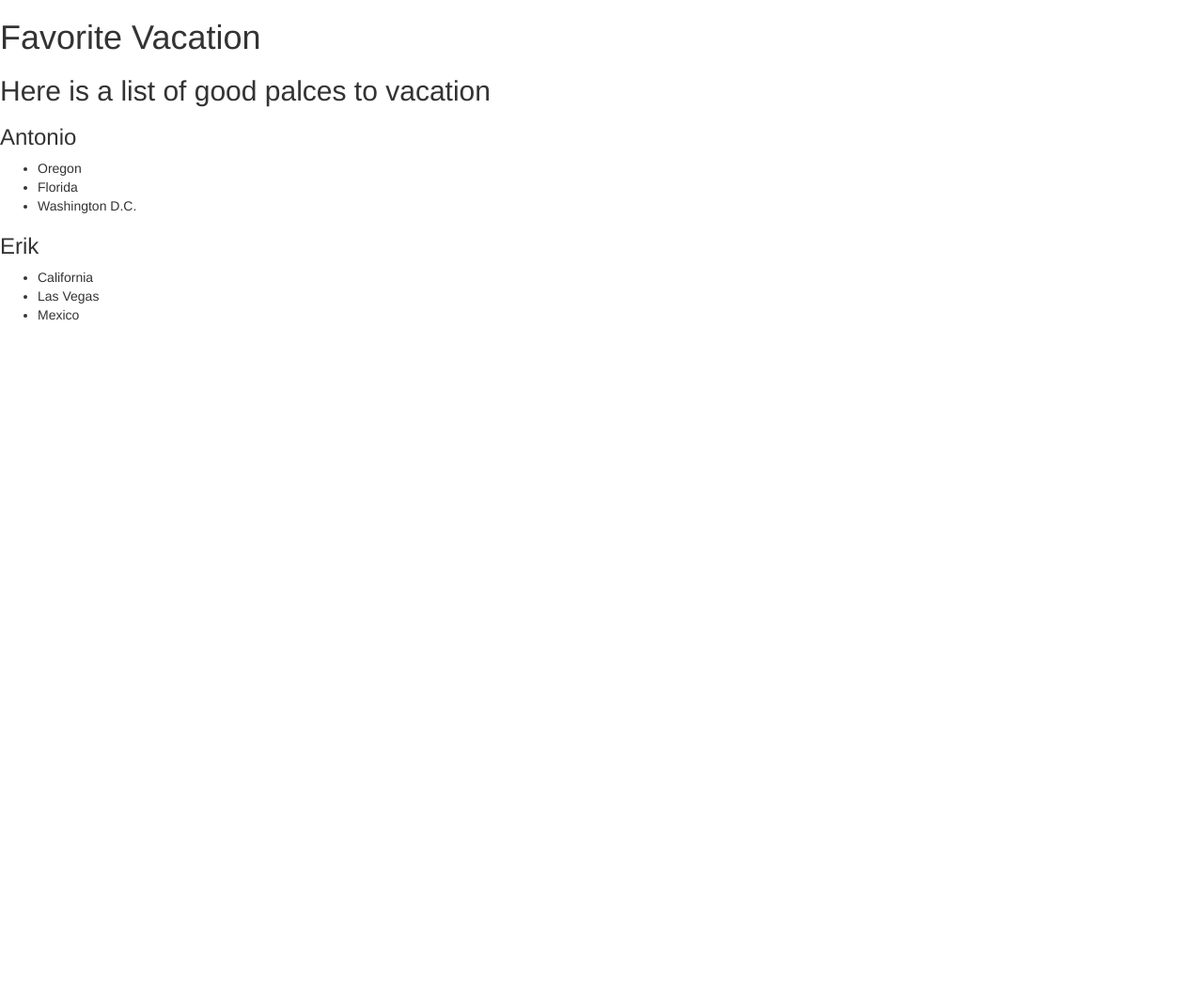
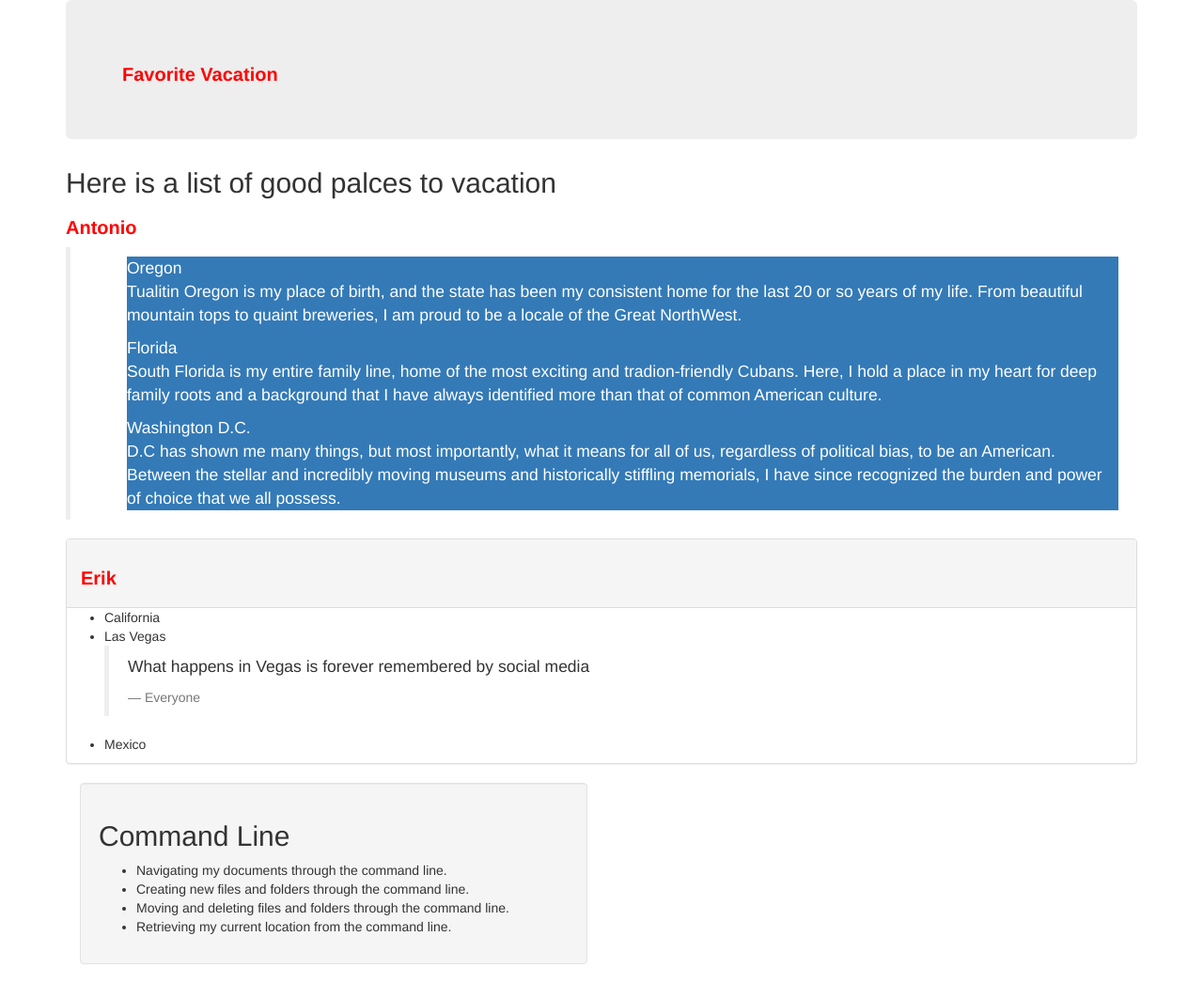
Before and after one commit to ErikBarronPDX/vacation, a plain HTML site: page index.html in a window 1280 px wide. Shown: the whole page at 94% size. Before the commit the page ends 800 px from the top, so only its background shows below. Drawn offline with Linux system fonts and the light colour scheme.

Commit message:
add vacation site

```diff
--- /dev/null
+++ b/css/styles.css
@@ -0,0 +1,11 @@
+.jumbotron h1{
+  font-weight: bold;
+  color: red;
+  font-size: 20px;
+}
+
+h3 {
+  font-weight: bold;
+  color: red;
+  font-size: 20px;
+}
--- a/index.html
+++ b/index.html
@@ -5,22 +5,58 @@
   <meta name="viewport" content="width=device-width, initial-scale=1.0">
   <meta http-equiv="X-UA-Compatible" content="ie=edge">
   <link href="css/bootstrap.css" rel="stylesheet" type="text/css">
+  <link href="css/styles.css" rel="stylesheet" type="text/css">
+  <!-- <link href="css/styles.css" rel="stylesheet" type="text/css"> -->
   <title>Vacation</title>
 </head>
 <body>
+  <div class="container">
+
+    <div class="jumbotron">
      <h1>Favorite Vacation</h1>
+    </div>
+
     <h2>Here is a list of good palces to vacation</h2>
+
     <h3>Antonio</h3>
+  <blockquote>
     <ul>
+    <div class="bg-primary">
       <li>Oregon</li>
+      <p>Tualitin Oregon is my place of birth, and the state has been my consistent home for the last 20 or so years of my life. From beautiful mountain tops to quaint breweries, I am proud to be a locale of the Great NorthWest.</p>
       <li>Florida</li>
+      <p>South Florida is my entire family line, home of the most exciting and tradion-friendly Cubans. Here, I hold a place in my heart for deep family roots and a background that I have always identified more than that of common American culture.</p>
       <li>Washington D.C.</li>
+      <p>D.C has shown me many things, but most importantly, what it means for all of us, regardless of political bias, to be an American. Between the stellar and incredibly moving museums and historically stiffling memorials, I have since recognized the burden and power of choice that we all possess. </p>
+    </div>
     </ul>
+  </blockquote>
+  <div class="panel panel-default">
+    <div class="panel-heading">
       <h3>Erik</h3>
+    </div>
       <ul>
         <li>California</li>
         <li>Las Vegas</li>
+        <blockquote>
+          <p>What happens in Vegas is forever remembered by social media</p>
+          <footer>Everyone</footer>
+        </blockquote>
         <li>Mexico</li>
       </ul>
+  </div>
+
+  <div class="col-xs-6">
+      <div class="well">
+        <h2>Command Line</h2>
+        <ul>
+          <li>Navigating my documents through the command line.</li>
+          <li>Creating new files and folders through the command line.</li>
+          <li>Moving and deleting files and folders through the command line.</li>
+          <li>Retrieving my current location from the command line.</li>
+        </ul>
+      </div>
+    </div>
+  </div>
 </body>
 </html>
```
Lines whose indentation alone changed are shown as unchanged.
